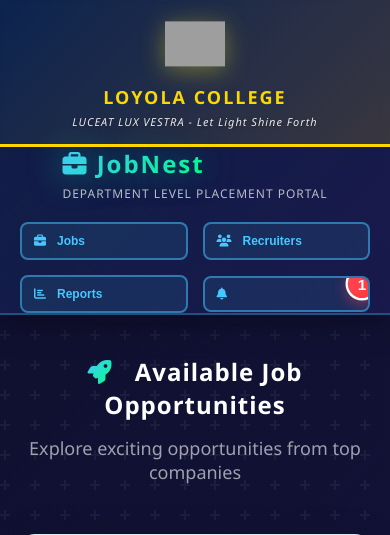
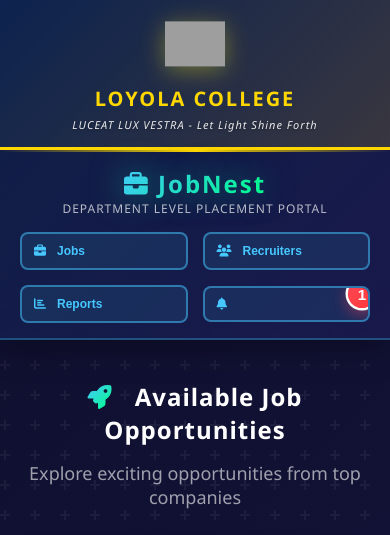
Before and after one commit to faahee/jobnest, a PHP site: page / in a window 390 px wide. Shown: the top 535 px of the page. Run offline with PHP 8.4, Linux system fonts and the light colour scheme; grey boxes are pictures that could not be loaded.

Commit message:
Reorganize header layout for better organization and visual hierarchy

```diff
--- a/index.html
+++ b/index.html
@@ -13,20 +13,28 @@
     <div id="notificationContainer" class="notification-container"></div>
 
     <header class="header-modern">
-        <div class="college-logo-banner">
+        <div class="header-container">
+            <!-- College Banner Section -->
+            <div class="college-header">
                 <img src="logo.png" alt="Loyola College Logo" class="college-logo">
-            <div class="college-info">
+                <div class="college-text">
                     <h2 class="college-name">LOYOLA COLLEGE</h2>
                     <p class="college-motto">LUCEAT LUX VESTRA - Let Light Shine Forth</p>
                 </div>
             </div>
-        <div class="header-content">
-            <div class="logo-section">
+
+            <!-- Divider Line -->
+            <div class="header-divider"></div>
+
+            <!-- JobNest Section with Navigation -->
+            <div class="jobnest-header">
+                <div class="jobnest-branding">
                     <h1 class="logo-title">
                         <i class="fas fa-briefcase"></i> JobNest
                     </h1>
                     <p class="logo-subtitle">Department Level Placement Portal</p>
                 </div>
+
                 <nav class="nav-modern">
                     <button class="nav-btn-modern" onclick="showSection('jobs')">
                         <i class="fas fa-briefcase"></i> Jobs
@@ -42,6 +50,7 @@
                         <span id="notifCount" class="badge">0</span>
                     </button>
                 </nav>
+            </div>
         </div>
     </header>
 
--- a/style.css
+++ b/style.css
@@ -42,8 +42,15 @@
     animation: slideDown 0.6s ease-out;
 }
 
-/* College Logo Banner */
-.college-logo-banner {
+.header-container {
+    max-width: 1400px;
+    margin: 0 auto;
+    display: flex;
+    flex-direction: column;
+}
+
+/* College Header Section */
+.college-header {
     display: flex;
     justify-content: center;
     align-items: center;
@@ -51,7 +58,6 @@
     padding: 20px;
     background: linear-gradient(135deg, rgba(0, 61, 122, 0.15) 0%, rgba(255, 215, 0, 0.15) 100%);
     border-bottom: 3px solid #FFD700;
-    backdrop-filter: blur(5px);
 }
 
 .college-logo {
@@ -60,6 +66,7 @@
     object-fit: contain;
     filter: drop-shadow(0 4px 12px rgba(255, 215, 0, 0.4)) drop-shadow(0 2px 4px rgba(0, 61, 122, 0.3));
     animation: logoFloat 3s ease-in-out infinite;
+    flex-shrink: 0;
 }
 
 @keyframes logoFloat {
@@ -71,13 +78,13 @@
     }
 }
 
-.college-info {
+.college-text {
     text-align: center;
 }
 
 .college-name {
     color: #FFD700;
-    font-size: 24px;
+    font-size: 28px;
     font-weight: 700;
     letter-spacing: 2px;
     margin: 0;
@@ -93,27 +100,23 @@
     text-shadow: 0 1px 3px rgba(0, 0, 0, 0.3);
 }
 
-@keyframes slideDown {
-    from {
-        opacity: 0;
-        transform: translateY(-30px);
-    }
-    to {
-        opacity: 1;
-        transform: translateY(0);
-    }
+/* Header Divider */
+.header-divider {
+    height: 2px;
+    background: linear-gradient(90deg, transparent 0%, #FFD700 50%, transparent 100%);
+    width: 100%;
 }
 
-.header-content {
-    max-width: 1400px;
-    margin: 0 auto;
+/* JobNest Header Section */
+.jobnest-header {
     display: flex;
     justify-content: space-between;
     align-items: center;
-    padding: 20px 40px;
+    padding: 15px 40px;
+    gap: 30px;
 }
 
-.logo-section {
+.jobnest-branding {
     display: flex;
     flex-direction: column;
     align-items: flex-start;
@@ -129,6 +132,7 @@
     -webkit-text-fill-color: transparent;
     background-clip: text;
     animation: glow 2s ease-in-out infinite;
+    margin: 0;
 }
 
 @keyframes glow {
@@ -146,6 +150,18 @@
     letter-spacing: 1px;
     text-transform: uppercase;
     margin-top: 5px;
+    margin: 0;
+}
+
+@keyframes slideDown {
+    from {
+        opacity: 0;
+        transform: translateY(-30px);
+    }
+    to {
+        opacity: 1;
+        transform: translateY(0);
+    }
 }
 
 .nav-modern {
@@ -1049,7 +1065,7 @@
 
 /* ===== RESPONSIVE DESIGN ===== */
 @media (max-width: 768px) {
-    .college-logo-banner {
+    .college-header {
         padding: 15px;
         flex-direction: column;
         gap: 10px;
@@ -1061,17 +1077,23 @@
     }
 
     .college-name {
-        font-size: 18px;
+        font-size: 20px;
     }
 
     .college-motto {
         font-size: 11px;
     }
 
-    .header-content {
+    .jobnest-header {
         flex-direction: column;
-        gap: 20px;
-        padding: 0 20px;
+        gap: 15px;
+        padding: 15px 20px;
+    }
+
+    .jobnest-branding {
+        width: 100%;
+        align-items: center;
+        text-align: center;
     }
 
     .nav-modern {
```
Lines whose indentation alone changed are shown as unchanged.
